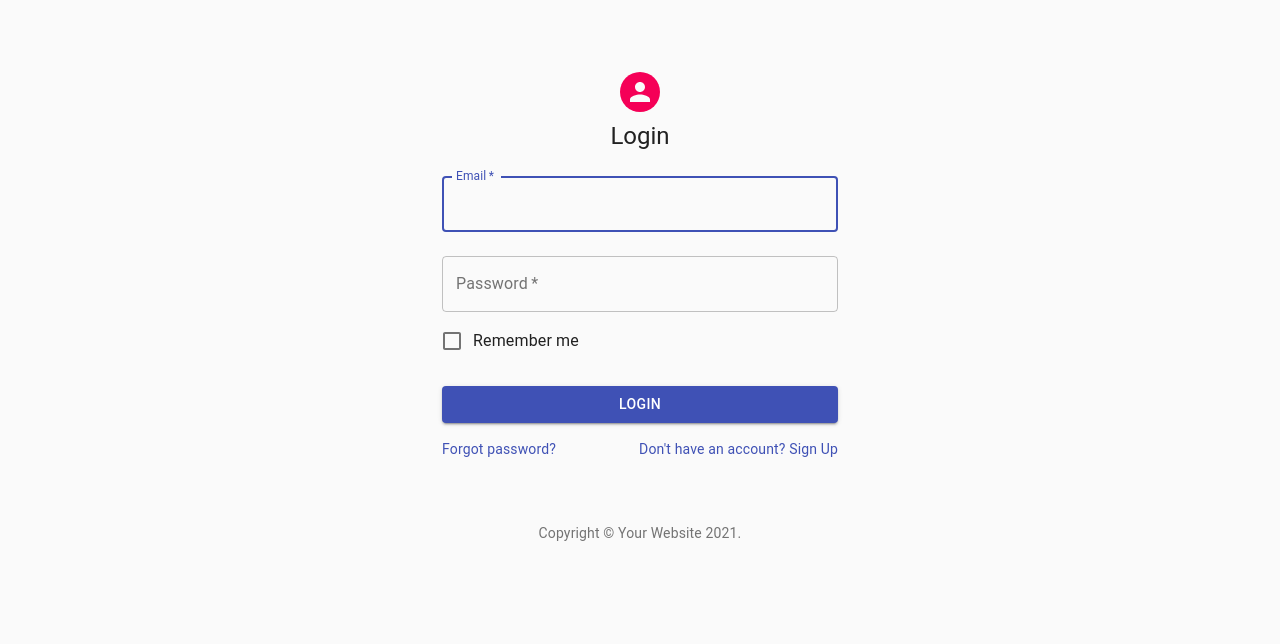
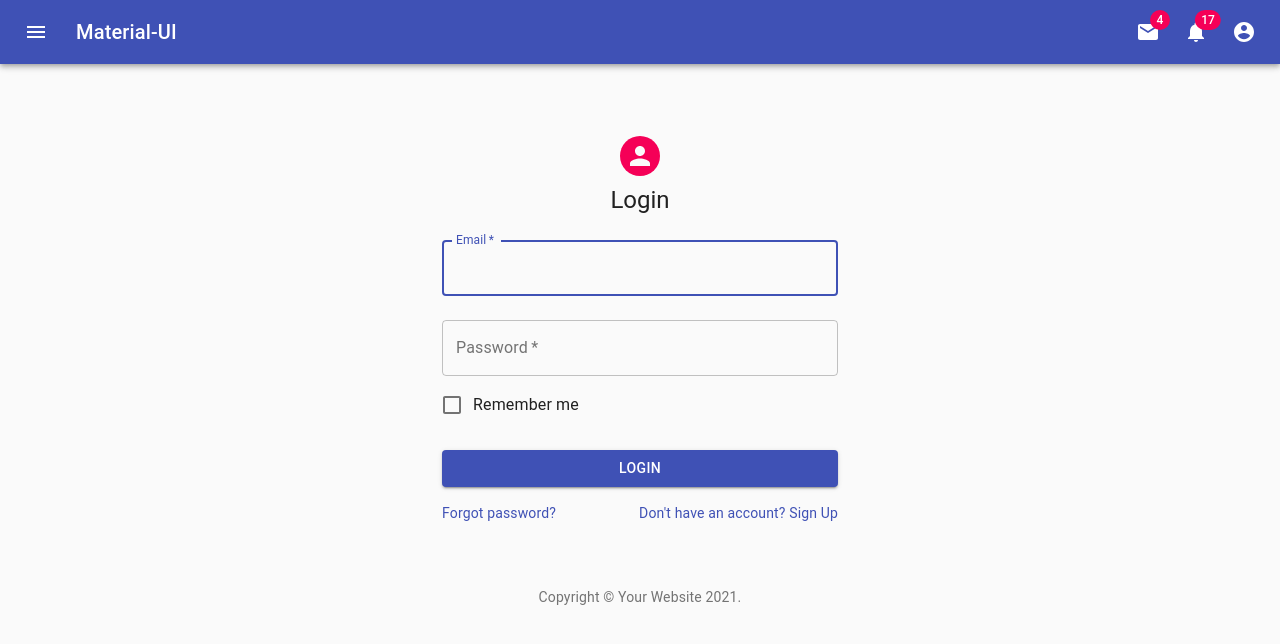
Before and after one commit to nicolasdantas/hackaton2-front, a React (Create React App) app: page / in a window 1280 px wide. Shown: the top 644 px of the page. Built offline with nearby package versions, Linux system fonts and the light colour scheme.

Commit message:
init navbar

```diff
--- a/src/App.js
+++ b/src/App.js
@@ -1,23 +1,18 @@
-import React from 'react';
-import { BrowserRouter as Router, Switch, Route } from 'react-router-dom';
-
-import Login from './components/Login';
-
-import Board from './components/Board';
-
+import React from "react";
+import { BrowserRouter as Router, Switch, Route } from "react-router-dom";
+import Login from "./components/Login";
+import Board from "./components/Board";
+import PrimarySearchAppBar from "./components/Navbar";
 
 function App() {
   return (
     <div>
       <Router>
-        <div className='App'>
+        <div className="App">
+          <PrimarySearchAppBar />
           <Switch>
-
-            <Route exact path='/' component={Login} />
-
-
-            <Route exact path='/board' component={Board} />
-
+            <Route exact path="/" component={Login} />
+            <Route exact path="/board" component={Board} />
           </Switch>
         </div>
       </Router>
--- /dev/null
+++ b/src/components/Navbar.js
@@ -0,0 +1,217 @@
+import React from 'react';
+import { fade, makeStyles } from '@material-ui/core/styles';
+import AppBar from '@material-ui/core/AppBar';
+import Toolbar from '@material-ui/core/Toolbar';
+import IconButton from '@material-ui/core/IconButton';
+import Typography from '@material-ui/core/Typography';
+import Badge from '@material-ui/core/Badge';
+import MenuItem from '@material-ui/core/MenuItem';
+import Menu from '@material-ui/core/Menu';
+import MenuIcon from '@material-ui/icons/Menu';
+import AccountCircle from '@material-ui/icons/AccountCircle';
+import MailIcon from '@material-ui/icons/Mail';
+import NotificationsIcon from '@material-ui/icons/Notifications';
+import MoreIcon from '@material-ui/icons/MoreVert';
+
+const useStyles = makeStyles((theme) => ({
+  grow: {
+    flexGrow: 1,
+  },
+  menuButton: {
+    marginRight: theme.spacing(2),
+  },
+  title: {
+    display: 'none',
+    [theme.breakpoints.up('sm')]: {
+      display: 'block',
+    },
+  },
+  search: {
+    position: 'relative',
+    borderRadius: theme.shape.borderRadius,
+    backgroundColor: fade(theme.palette.common.white, 0.15),
+    '&:hover': {
+      backgroundColor: fade(theme.palette.common.white, 0.25),
+    },
+    marginRight: theme.spacing(2),
+    marginLeft: 0,
+    width: '100%',
+    [theme.breakpoints.up('sm')]: {
+      marginLeft: theme.spacing(3),
+      width: 'auto',
+    },
+  },
+  searchIcon: {
+    padding: theme.spacing(0, 2),
+    height: '100%',
+    position: 'absolute',
+    pointerEvents: 'none',
+    display: 'flex',
+    alignItems: 'center',
+    justifyContent: 'center',
+  },
+  inputRoot: {
+    color: 'inherit',
+  },
+  inputInput: {
+    padding: theme.spacing(1, 1, 1, 0),
+    // vertical padding + font size from searchIcon
+    paddingLeft: `calc(1em + ${theme.spacing(4)}px)`,
+    transition: theme.transitions.create('width'),
+    width: '100%',
+    [theme.breakpoints.up('md')]: {
+      width: '20ch',
+    },
+  },
+  sectionDesktop: {
+    display: 'none',
+    [theme.breakpoints.up('md')]: {
+      display: 'flex',
+    },
+  },
+  sectionMobile: {
+    display: 'flex',
+    [theme.breakpoints.up('md')]: {
+      display: 'none',
+    },
+  },
+}));
+
+export default function PrimarySearchAppBar() {
+  const classes = useStyles();
+  const [anchorEl, setAnchorEl] = React.useState(null);
+  const [mobileMoreAnchorEl, setMobileMoreAnchorEl] = React.useState(null);
+
+  const isMenuOpen = Boolean(anchorEl);
+  const isMobileMenuOpen = Boolean(mobileMoreAnchorEl);
+
+  const handleProfileMenuOpen = (event) => {
+    setAnchorEl(event.currentTarget);
+  };
+
+  const handleMobileMenuClose = () => {
+    setMobileMoreAnchorEl(null);
+  };
+
+  const handleMenuClose = () => {
+    setAnchorEl(null);
+    handleMobileMenuClose();
+  };
+
+  const handleMobileMenuOpen = (event) => {
+    setMobileMoreAnchorEl(event.currentTarget);
+  };
+
+  const menuId = 'primary-search-account-menu';
+  const renderMenu = (
+    <Menu
+      anchorEl={anchorEl}
+      anchorOrigin={{ vertical: 'top', horizontal: 'right' }}
+      id={menuId}
+      keepMounted
+      transformOrigin={{ vertical: 'top', horizontal: 'right' }}
+      open={isMenuOpen}
+      onClose={handleMenuClose}
+    >
+      <MenuItem onClick={handleMenuClose}>Profile</MenuItem>
+      <MenuItem onClick={handleMenuClose}>My account</MenuItem>
+    </Menu>
+  );
+
+  const mobileMenuId = 'primary-search-account-menu-mobile';
+  const renderMobileMenu = (
+    <Menu
+      anchorEl={mobileMoreAnchorEl}
+      anchorOrigin={{ vertical: 'top', horizontal: 'right' }}
+      id={mobileMenuId}
+      keepMounted
+      transformOrigin={{ vertical: 'top', horizontal: 'right' }}
+      open={isMobileMenuOpen}
+      onClose={handleMobileMenuClose}
+    >
+      <MenuItem>
+        <IconButton aria-label="show 4 new mails" color="inherit">
+          <Badge badgeContent={4} color="secondary">
+            <MailIcon />
+          </Badge>
+        </IconButton>
+        <p>Messages</p>
+      </MenuItem>
+      <MenuItem>
+        <IconButton aria-label="show 11 new notifications" color="inherit">
+          <Badge badgeContent={11} color="secondary">
+            <NotificationsIcon />
+          </Badge>
+        </IconButton>
+        <p>Notifications</p>
+      </MenuItem>
+      <MenuItem onClick={handleProfileMenuOpen}>
+        <IconButton
+          aria-label="account of current user"
+          aria-controls="primary-search-account-menu"
+          aria-haspopup="true"
+          color="inherit"
+        >
+          <AccountCircle />
+        </IconButton>
+        <p>Profile</p>
+      </MenuItem>
+    </Menu>
+  );
+
+  return (
+    <div className={classes.grow}>
+      <AppBar position="static">
+        <Toolbar>
+          <IconButton
+            edge="start"
+            className={classes.menuButton}
+            color="inherit"
+            aria-label="open drawer"
+          >
+            <MenuIcon />
+          </IconButton>
+          <Typography className={classes.title} variant="h6" noWrap>
+            Material-UI
+          </Typography>
+          <div className={classes.grow} />
+          <div className={classes.sectionDesktop}>
+            <IconButton aria-label="show 4 new mails" color="inherit">
+              <Badge badgeContent={4} color="secondary">
+                <MailIcon />
+              </Badge>
+            </IconButton>
+            <IconButton aria-label="show 17 new notifications" color="inherit">
+              <Badge badgeContent={17} color="secondary">
+                <NotificationsIcon />
+              </Badge>
+            </IconButton>
+            <IconButton
+              edge="end"
+              aria-label="account of current user"
+              aria-controls={menuId}
+              aria-haspopup="true"
+              onClick={handleProfileMenuOpen}
+              color="inherit"
+            >
+              <AccountCircle />
+            </IconButton>
+          </div>
+          <div className={classes.sectionMobile}>
+            <IconButton
+              aria-label="show more"
+              aria-controls={mobileMenuId}
+              aria-haspopup="true"
+              onClick={handleMobileMenuOpen}
+              color="inherit"
+            >
+              <MoreIcon />
+            </IconButton>
+          </div>
+        </Toolbar>
+      </AppBar>
+      {renderMobileMenu}
+      {renderMenu}
+    </div>
+  );
+}
```
Also changed, not shown: 1 other file (tests, documents, lock files or other folders).
